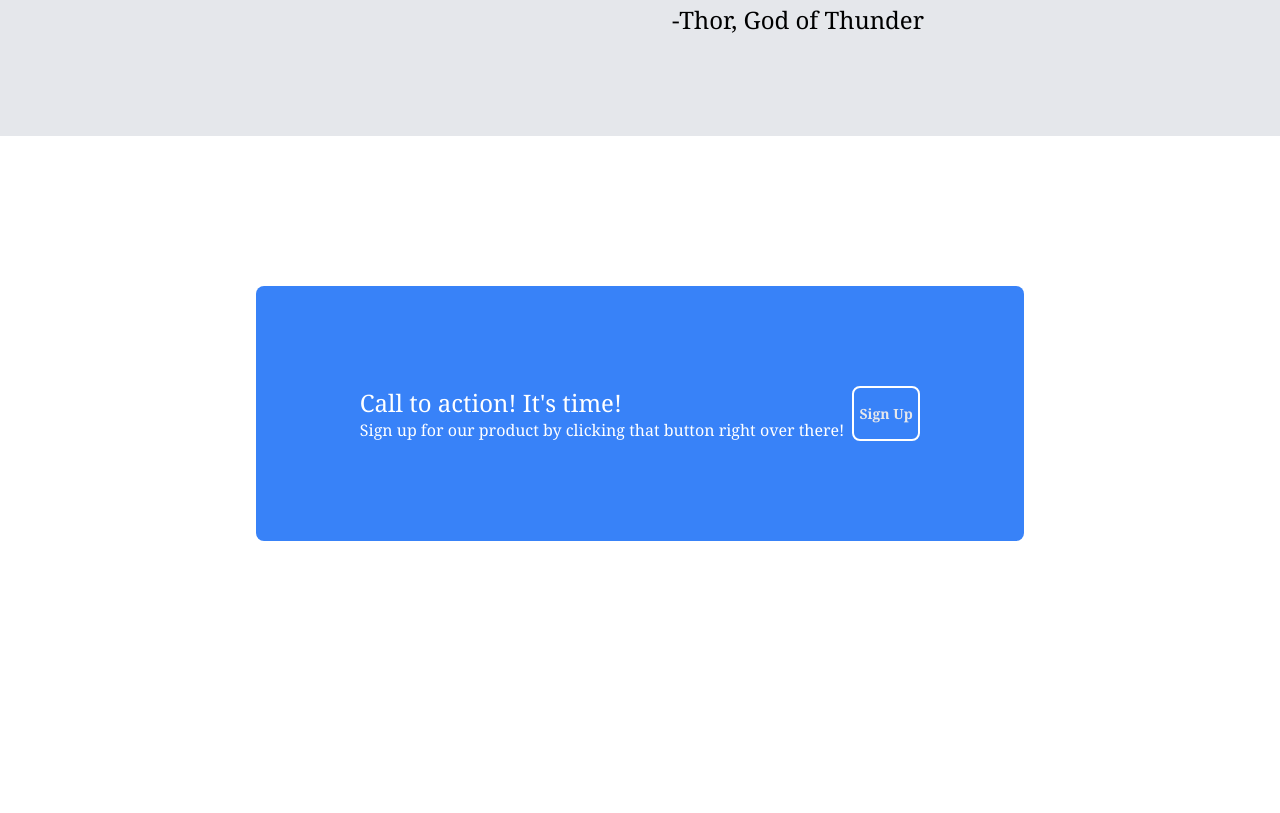
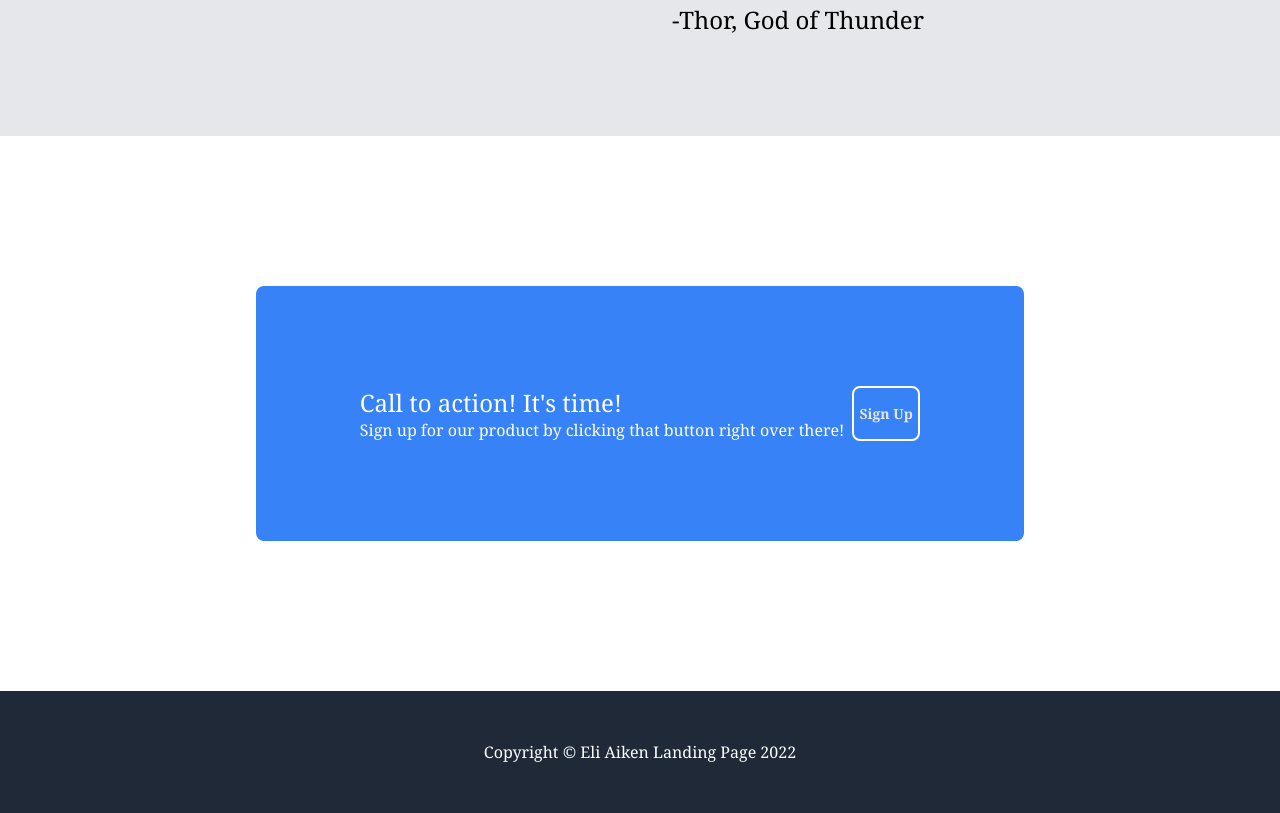
Before and after one commit to EliAiken/landing_page_one, a plain HTML site: page index.html in a window 1280 px wide. Shown: the part 1532-2345 px from the top of the page. Before the commit the page ends 2223 px from the top, so only its background shows below. Drawn offline with Linux system fonts and the light colour scheme.

Commit message:
Edit HTML and CSS styles to finish webpage design.
Finished the HTML and CSS styles to launch the web page. Further
additions will be made in the future, but it is a working product for
now.

```diff
--- a/index.html
+++ b/index.html
@@ -60,3 +60,9 @@
             <button class="signup two">Sign Up</button>
         </div>
     </section2>
+    <footer>
+        <div class="footer-container">
+            <div class="copyright">Copyright © Eli Aiken Landing Page 2022</div>
+        </div>
+    </footer>
+</body>
--- a/styles.css
+++ b/styles.css
@@ -177,3 +177,16 @@ section2 {
     font-weight: 900;
     border-style: solid;
 }
+
+footer {
+    background: #1F2937;
+}
+
+.footer-container {
+    display: flex;
+    justify-content: center;
+    color: white;
+    width: 60%;
+    margin: 0 auto;
+    padding: 50px;
+}
```
